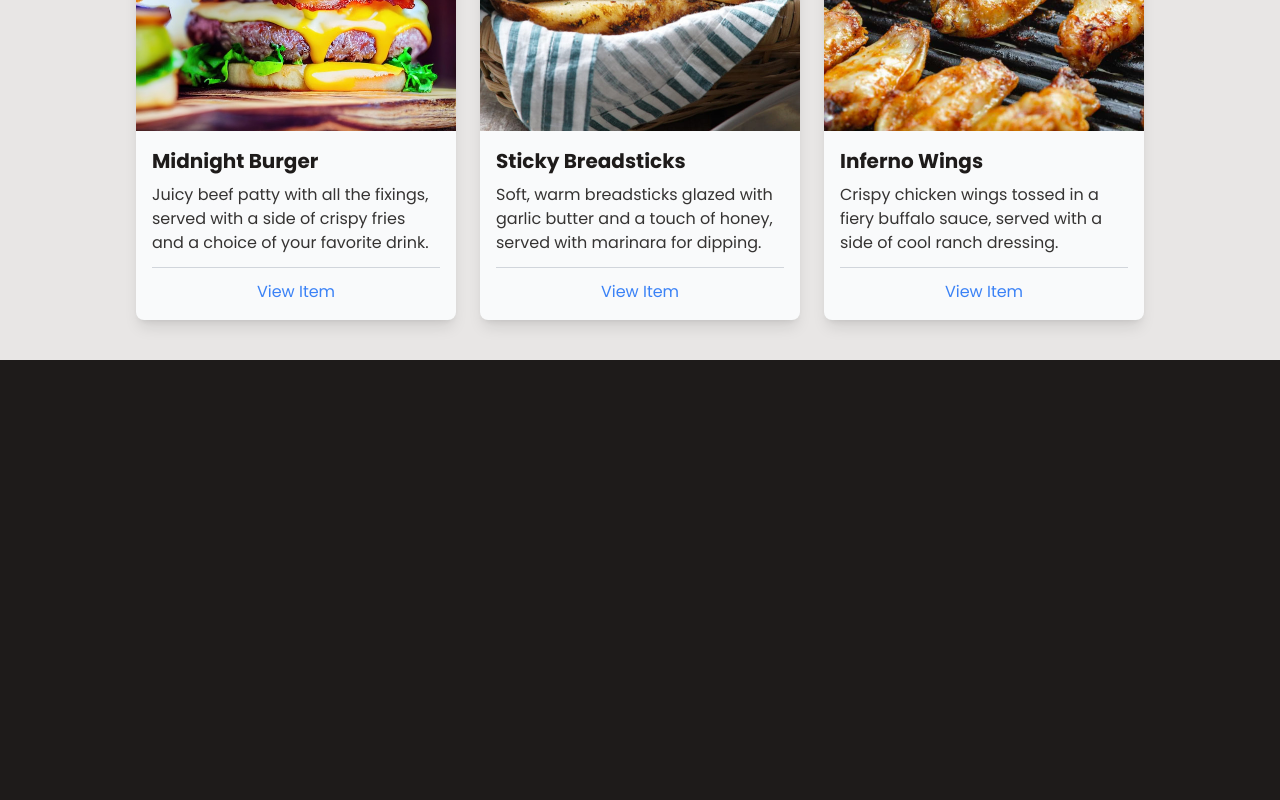
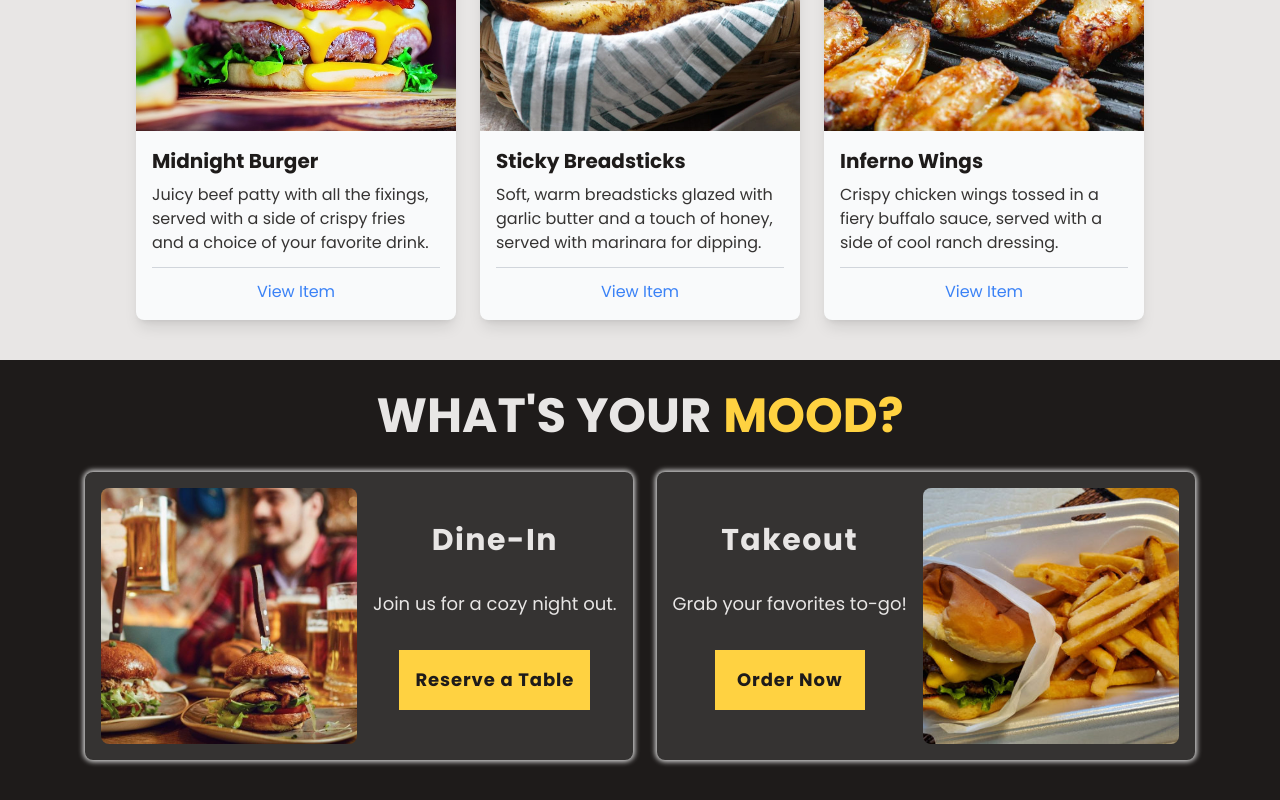
Before and after one commit to MarshallNickolauson/midnight-diner, a React (Vite) app in the folder frontend/: page / in a window 1280 px wide. Shown: the part 811-1611 px from the top of the page. Before the commit the page ends 1171 px from the top, so only its background shows below. Built offline with nearby package versions, Linux system fonts and the light colour scheme.

Commit message:
added mood choice section

```diff
--- a/frontend/src/components/FeaturedSection.jsx
+++ b/frontend/src/components/FeaturedSection.jsx
@@ -7,7 +7,7 @@ const FeaturedSection = () => {
 
 
     return (
-        <div className='bg-mainWhite'>
+        <section className='bg-mainWhite'>
             <div className='flex justify-center text-center pt-5'>
                 <div className='flex flex-col'>
                     <h1 className='text-[3rem] text-mainBlack font-bold'>FEATURED FAVORITES</h1>
@@ -34,7 +34,7 @@ const FeaturedSection = () => {
                     navigateTo='/menu'
                 />
             </div>
-        </div>
+        </section>
     )
 }
 
--- /dev/null
+++ b/frontend/src/components/MoodSection.jsx
@@ -0,0 +1,36 @@
+import peopleEating from '../assets/img/people-eating.jpeg'
+import takeoutMeal from '../assets/img/takeout-meal.jpg'
+import YellowButtonFilled from './YellowButtonFilled'
+
+const MoodSection = () => {
+    return (
+        <section className='bg-mainBlack pb-10'>
+            <div className='flex justify-center text-center pt-5 pb-5'>
+                <div className='flex flex-row text-[3rem] font-bold'>
+                    <h1 className='text-mainWhite font-bold mr-3'>WHAT'S YOUR</h1>
+                    <h1 className='text-mainYellow'>MOOD?</h1>
+                </div>
+            </div>
+            <div className='flex flex-row justify-center space-x-6 text-mainWhite'>
+                <div className='flex flex-row items-center space-x-4 bg-mainDarkGray p-4 rounded-lg white-shadow'>
+                    <img className="w-64 h-64 object-cover rounded-lg" src={peopleEating} alt="Dine-In Image" />
+                    <div className='flex flex-col text-mainWhite items-center text-center space-y-8'>
+                        <h1 className='font-bold tracking-wider text-3xl'>Dine-In</h1>
+                        <p className='text-lg'>Join us for a cozy night out.</p>
+                        <YellowButtonFilled text='Reserve a Table' navigateTo='/reservations' width='250' />
+                    </div>
+                </div>
+                <div className='flex flex-row items-center space-x-4 bg-mainDarkGray p-4 rounded-lg white-shadow'>
+                    <div className='flex flex-col text-mainWhite items-center text-center space-y-8'>
+                        <h1 className='font-bold tracking-wider text-3xl'>Takeout</h1>
+                        <p className='text-lg'>Grab your favorites to-go!</p>
+                        <YellowButtonFilled text='Order Now' navigateTo='/order' />
+                    </div>
+                    <img className="w-64 h-64 object-cover rounded-lg" src={takeoutMeal} alt="Takeout Image" />
+                </div>
+            </div>
+        </section >
+    )
+}
+
+export default MoodSection
--- a/frontend/src/components/YellowButtonFilled.jsx
+++ b/frontend/src/components/YellowButtonFilled.jsx
@@ -1,6 +1,6 @@
 import { useNavigate } from "react-router-dom";
 
-const YellowButtonFilled = ({ text = 'blank', navigateTo = '/' }) => {
+const YellowButtonFilled = ({ text = 'blank', navigateTo = '/', width = '150' }) => {
 
   const navigate = useNavigate();
 
@@ -12,9 +12,9 @@ const YellowButtonFilled = ({ text = 'blank', navigateTo = '/' }) => {
   return (
     <div
       onClick={buttonClick}
-      className="bg-mainYellow w-[150px] hover:bg-transparent hover:border-mainYellow-500 hover:text-mainYellow cursor-pointer border-4 border-mainYellow transition-all duration-300 ease-in-out group"
+      className={`bg-mainYellow w-[${width}px] hover:bg-transparent hover:border-mainYellow-500 hover:text-mainYellow cursor-pointer border-4 border-mainYellow transition-all duration-300 ease-in-out group`}
     >
-      <div className="pt-3 pb-3 text-center">
+      <div className={`pt-3 pb-3 text-center ${width > 200 ? 'px-3' : ''}`}>
         <h1 className="text-mainBlack tracking-wider font-bold text-lg transition-all duration-200 ease-in-out group-hover:text-mainYellow">
           {text}
         </h1>
--- a/frontend/src/index.css
+++ b/frontend/src/index.css
@@ -5,3 +5,12 @@
 html {
     background-color: #1E1B1A;
 }
+
+.white-shadow {
+    box-shadow: 0 0 5px 2px rgba(255, 255, 255, 0.8);
+    transition: box-shadow 0.2s ease-in-out;
+}
+
+.white-shadow:hover {
+    box-shadow: 0 0 10px 2px rgba(255, 255, 255, 0.8);
+}
--- a/frontend/src/pages/HomePage.jsx
+++ b/frontend/src/pages/HomePage.jsx
@@ -1,11 +1,13 @@
 import FeaturedSection from "../components/FeaturedSection"
 import HeroSection from "../components/HeroSection"
+import MoodSection from "../components/MoodSection"
 
 const HomePage = () => {
   return (
     <>
       <HeroSection />
       <FeaturedSection />
+      <MoodSection />
     </>
   )
 }
```
Also changed, not shown: frontend/src/assets/img/people-eating.jpeg (added), frontend/src/assets/img/takeout-meal.jpg (added).
